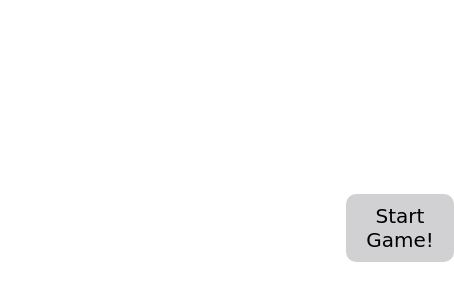
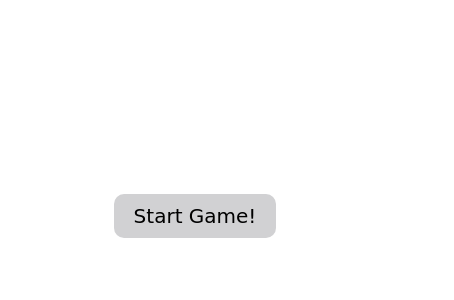
Before and after one commit to Maiorusergiu/TicTacToe, a website: page index.html in a window 390 px wide. Shown: the part 206-506 px from the top of the page, 454 px wide, since content can reach past the window. Drawn offline with Linux system fonts and the light colour scheme.

Commit message:
start game button fixed

```diff
--- a/style.css
+++ b/style.css
@@ -163,4 +163,11 @@
       grid-template-rows: 100px 100px 90px;
       grid-gap: 5px;
     }
+    .start-game-container {
+      height: 100vh;
+      margin: 0;
+    }
+    body{
+      height: 100vh;
+    }
   }
```
